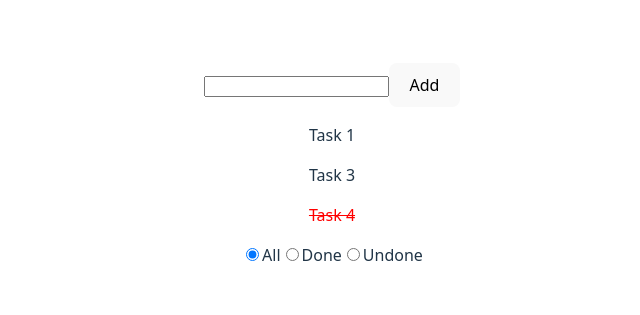
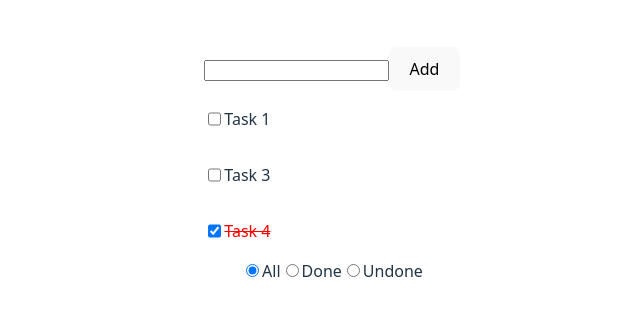
Before and after one commit to lvpjsdev/todo-vue-vuex, a Vue app: page / in a window 1280 px wide. Shown: the part 235-550 px from the top of the page, without its empty margins (308-948 px from the left). Built offline with nearby package versions, Linux system fonts and the light colour scheme.

Commit message:
feat: change task status

```diff
--- a/src/components/TaskItem.vue
+++ b/src/components/TaskItem.vue
@@ -1,19 +1,25 @@
 <script setup lang="ts">
-import { reactive } from 'vue';
+import { ref } from 'vue';
 import { type Task } from '../types';
+import { useStore } from '../store/store';
 interface Props {
   task: Task;
 }
 
+const store = useStore();
 const { task } = defineProps<Props>();
+const isComplete = ref(task.completed);
 
-const completed = reactive({
-  complete: task.completed,
-});
+const onCompleteChange = () => {
+  store.dispatch('update', { id: task.id, flag: !isComplete.value });
+};
 </script>
 
 <template>
-  <p :class="completed">{{ task.title }}</p>
+  <div class="wrapper">
+    <input type="checkbox" v-model="isComplete" @click="onCompleteChange" />
+    <p :class="{ complete: isComplete }">{{ task.title }}</p>
+  </div>
 </template>
 
 <style scoped>
@@ -21,4 +27,8 @@ const completed = reactive({
   text-decoration: line-through;
   color: red;
 }
+
+.wrapper {
+  display: flex;
+}
 </style>
```
